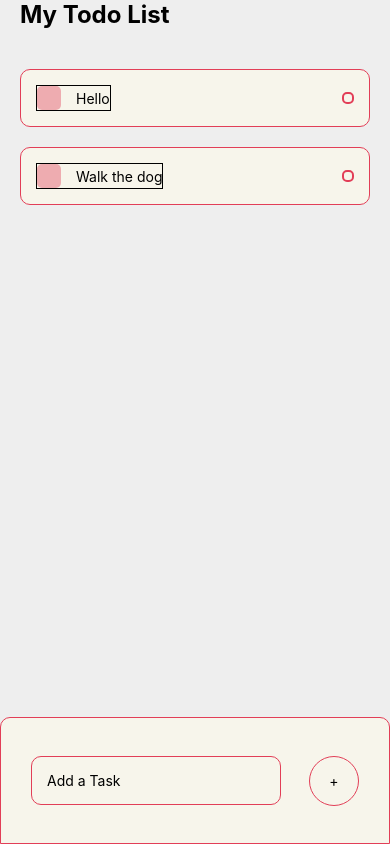
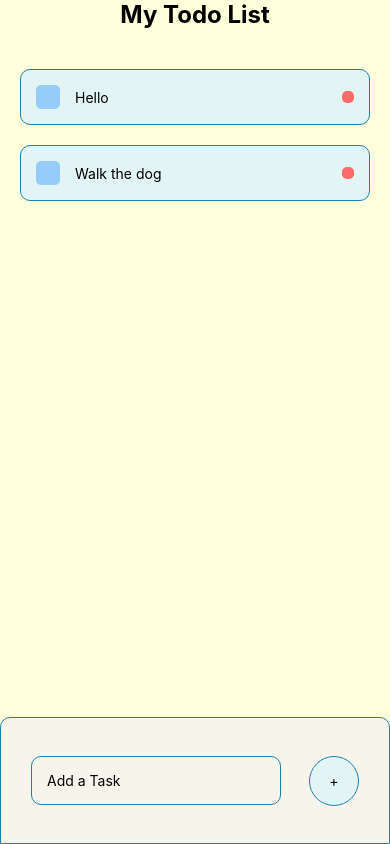
Before and after one commit to Krathish-sk/AddToDo-App, a React Native app: screen / in a window 390 px wide. Built offline with nearby package versions, Linux system fonts and the light colour scheme.

Commit message:
Color style Update

```diff
--- a/App.js
+++ b/App.js
@@ -1,5 +1,5 @@
-import { StatusBar } from "react-native";
 import { useState } from "react";
+import { LinearGradient } from "expo-linear-gradient";
 import {
   View,
   Text,
@@ -8,6 +8,7 @@ import {
   SafeAreaView,
   ScrollView,
   Dimensions,
+  StatusBar,
 } from "react-native";
 import { colors } from "./assets/colors";
 import AddTask from "./components/AddTask";
@@ -78,6 +79,7 @@ const styles = StyleSheet.create({
   sectionTitle: {
     fontSize: 24,
     fontWeight: "bold",
+    textAlign: "center",
   },
   itemContainer: {
     marginTop: 20,
--- a/assets/colors.js
+++ b/assets/colors.js
@@ -1,5 +1,8 @@
 export const colors = {
-  background: "#EEEEEE",
-  primary: "#E23E57",
+  background: "#FFFFDD",
+  lightBackground: "#E3F4F4",
+  primary: "#1C82AD",
   secondary: "#F7F5EB",
+  complete: "#2192FF",
+  delete: "#FF6B6B",
 };
--- a/components/AddTask.js
+++ b/components/AddTask.js
@@ -63,7 +63,7 @@ const styles = StyleSheet.create({
   addWrapper: {
     width: 50,
     height: 50,
-    backgroundColor: colors.secondary,
+    backgroundColor: colors.lightBackground,
     borderRadius: 60,
     justifyContent: "center",
     alignItems: "center",
--- a/components/Task.js
+++ b/components/Task.js
@@ -18,7 +18,7 @@ export default function Task(props) {
 
 const styles = StyleSheet.create({
   item: {
-    backgroundColor: colors.secondary,
+    backgroundColor: colors.lightBackground,
     padding: 15,
     borderRadius: 10,
     flexDirection: "row",
@@ -32,13 +32,13 @@ const styles = StyleSheet.create({
     flexDirection: "row",
     flexWrap: "wrap",
     alignItems: "center",
-    borderWidth: 1,
-    borderColor: "black",
+    // borderWidth: 1,
+    // borderColor: "black",
   },
   square: {
     width: 24,
     height: 24,
-    backgroundColor: colors.primary,
+    backgroundColor: colors.complete,
     opacity: 0.4,
     borderRadius: 5,
     marginRight: 15,
@@ -49,8 +49,9 @@ const styles = StyleSheet.create({
   circular: {
     width: 12,
     height: 12,
-    borderColor: colors.primary,
-    borderWidth: 2,
+    // borderColor: colors.delete,
+    // borderWidth: 2,
+    backgroundColor: colors.delete,
     borderRadius: 5,
   },
 });
--- a/package.json
+++ b/package.json
@@ -15,7 +15,8 @@
     "react-native": "0.72.6",
     "react-native-web": "~0.19.6",
     "react-dom": "18.2.0",
-    "@expo/webpack-config": "^19.0.0"
+    "@expo/webpack-config": "^19.0.0",
+    "expo-linear-gradient": "~12.3.0"
   },
   "devDependencies": {
     "@babel/core": "^7.20.0"
```
Also changed, not shown: 1 other file (tests, documents, lock files or other folders).
